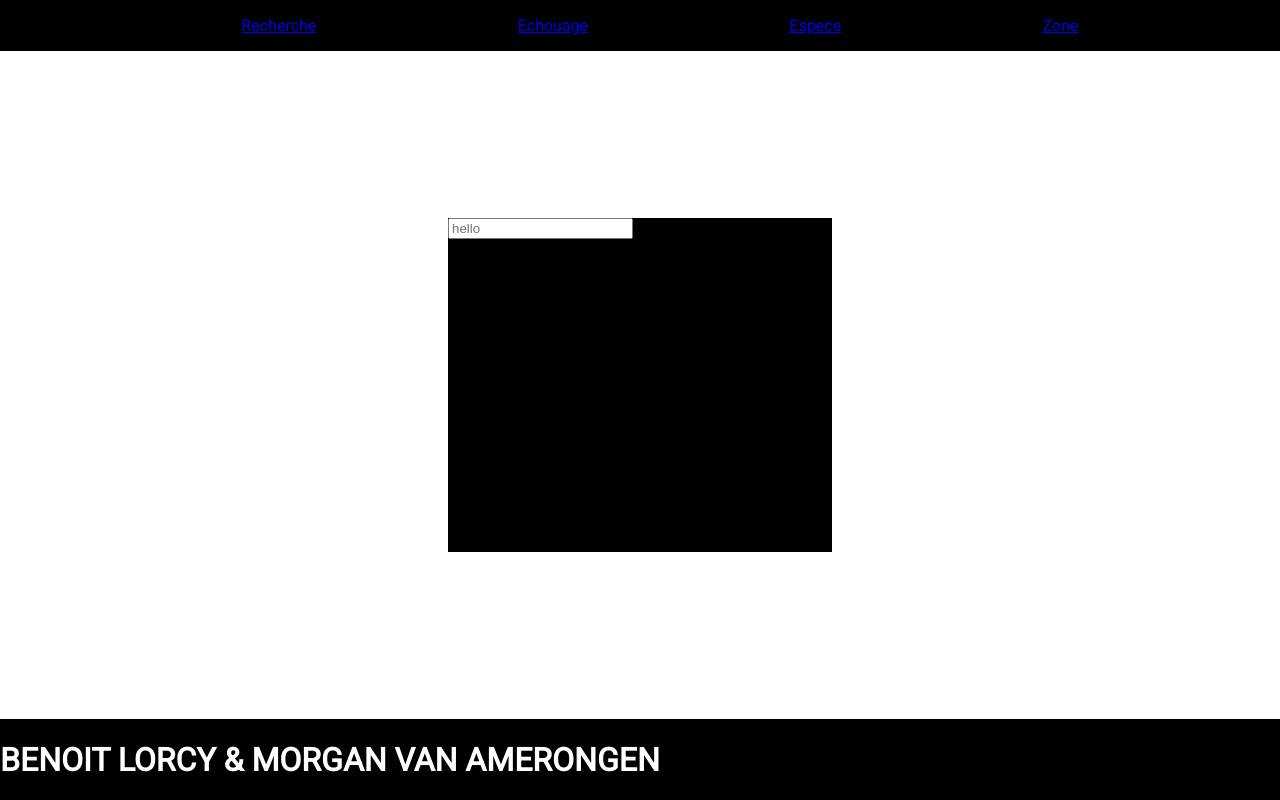
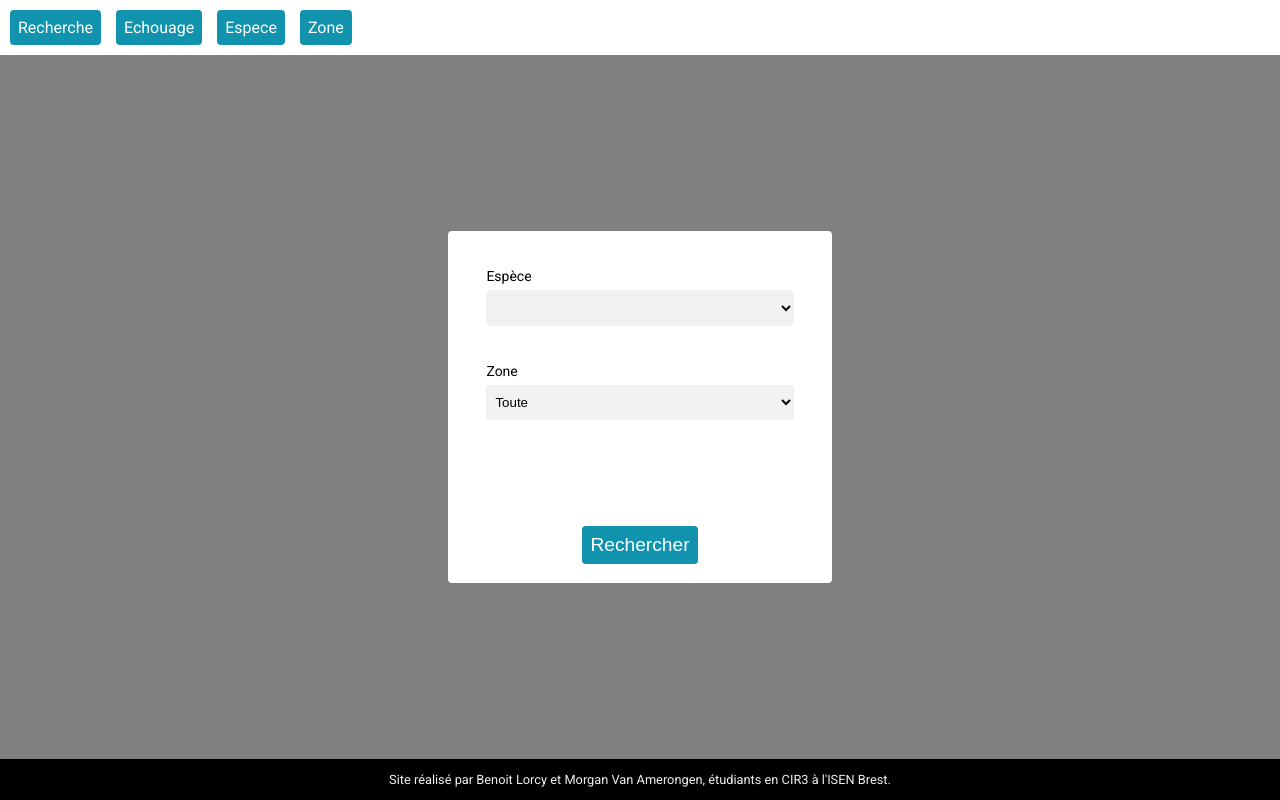
Before and after one commit to Benoit-Lorcy/project-echouage, a Symfony app: template back-office/templates/back_office/index.html.twig in a window 1280 px wide. Run offline with Twig, Linux system fonts and the light colour scheme; the template is opened without the code that fills it, so the values that code supplies are empty; some libraries are stand-ins or nearby versions; some web fonts are replaced.

Commit message:
back-office main page progress

```diff
--- a/back-office/public/css/back-office.css
+++ b/back-office/public/css/back-office.css
@@ -2,10 +2,58 @@ main {
   display: flex;
   align-items: center;
   justify-content: center;
+  background-color: gray;
 }
 
 #search {
   width: 30%;
   height: 50%;
   background-color: black;
+  background-color: white;
+  border-radius: var(--border-radius);
+  display: flex;
+  flex-direction: column;
+  align-items: center;
 }
+
+#search label {
+  margin-top: 10%;
+}
+
+.field {
+  padding: 5px;
+  height: 10%;
+  width: 80%;
+  margin-top: 5px;
+  border: 0px;
+  border-radius: var(--border-radius);
+  background-color: #f2f2f2;
+}
+
+.field:focus-visible {
+  outline: 3px solid #1193ad52;
+}
+
+#search label {
+  align-self: flex-start;
+  line-height: 15px;
+  font-size: 14px;
+  margin: 10%;
+  margin-bottom: 1px;
+}
+
+#search input[type="submit"] {
+  font-size: 1.2rem;
+  color: white;
+  border: none;
+  background-color: var(--primary-color);
+  border-radius: var(--border-radius);
+  padding: 8px;
+  transition: background-color 300ms ease;
+  margin-top: auto;
+  margin-bottom: 5%;
+}
+
+#search input[type="submit"]:hover {
+  background-color: var(--highlight-color);
+}
--- a/back-office/public/css/footer.css
+++ b/back-office/public/css/footer.css
@@ -3,4 +3,9 @@ footer {
   background-color: black;
   color: white;
   bottom: 0;
+  display: flex;
+  align-items: center;
+  justify-content: center;
+  color: #EEEEEE;
+  font-size: 0.8rem;
 }
--- a/back-office/public/css/header.css
+++ b/back-office/public/css/header.css
@@ -3,6 +3,7 @@ header {
   background-color: black;
   color: white;
   display: flex;
+  background-color: white;
 }
 
 header > ul {
@@ -10,10 +11,24 @@ header > ul {
   width: 100%;
   display: flex;
   flex-direction: row;
-  justify-content: space-evenly;
   align-items: center;
+  margin: 0;
+  padding: 10px;
 }
 
 header li {
+  background-color: var(--primary-color);
+  border-radius: var(--border-radius);
+  padding: 8px;
+  margin-right: 15px;
+  transition: background-color 300ms ease;
+}
 
+header li:hover {
+  background-color: var(--highlight-color);
 }
+
+header a {
+  text-decoration: none;
+  color: white;
+}
--- a/back-office/public/css/style.css
+++ b/back-office/public/css/style.css
@@ -1,6 +1,10 @@
 :root {
   font-family: "Cherry Swash", cursive;
   font-family: "Roboto", sans-serif;
+
+  --border-radius: 4px;
+  --primary-color: #1192AD;
+  --highlight-color: #1FB0CF;
 }
 
 body {
--- a/back-office/src/Controller/ApiController.php
+++ b/back-office/src/Controller/ApiController.php
@@ -76,7 +76,7 @@ class ApiController extends AbstractController {
             ->select("e")
             ->from(Espece::Class, "e")
             ->where("LOWER(e.espece) LIKE :pattern")
-            ->setParameter("pattern", "%" . strtolower($search) . "%");
+            ->setParameter("pattern", sprintf("%%%s%%", strtolower($search)));
 
         $especes = $query->getQuery()->getResult();
         return $this->success(json_encode($especes));
--- a/back-office/templates/back_office/index.html.twig
+++ b/back-office/templates/back_office/index.html.twig
@@ -6,6 +6,14 @@
 
 {% block main %}
     <form id="search">
-        <input type="text" placeholder="hello" />
+        <label for="espece">Espèce</label>
+        <select name="espece" id="espece-select" class="field" type="text">
+        </select>
+        <label for="zone">Zone</label>
+        <select name="zone" id="zone-select" class="field" type="text" placeholder="hello">
+            <option value="all" selected>Toute</option>
+        </select>
+
+        <input type="submit" value="Rechercher" />
     </form>
 {% endblock %}
--- a/back-office/templates/footer.html
+++ b/back-office/templates/footer.html
@@ -1 +1 @@
-<h1>BENOIT LORCY & MORGAN VAN AMERONGEN</h1>
+<p>Site réalisé par Benoit Lorcy et Morgan Van Amerongen, étudiants en CIR3 à l'ISEN Brest.</p>
```
